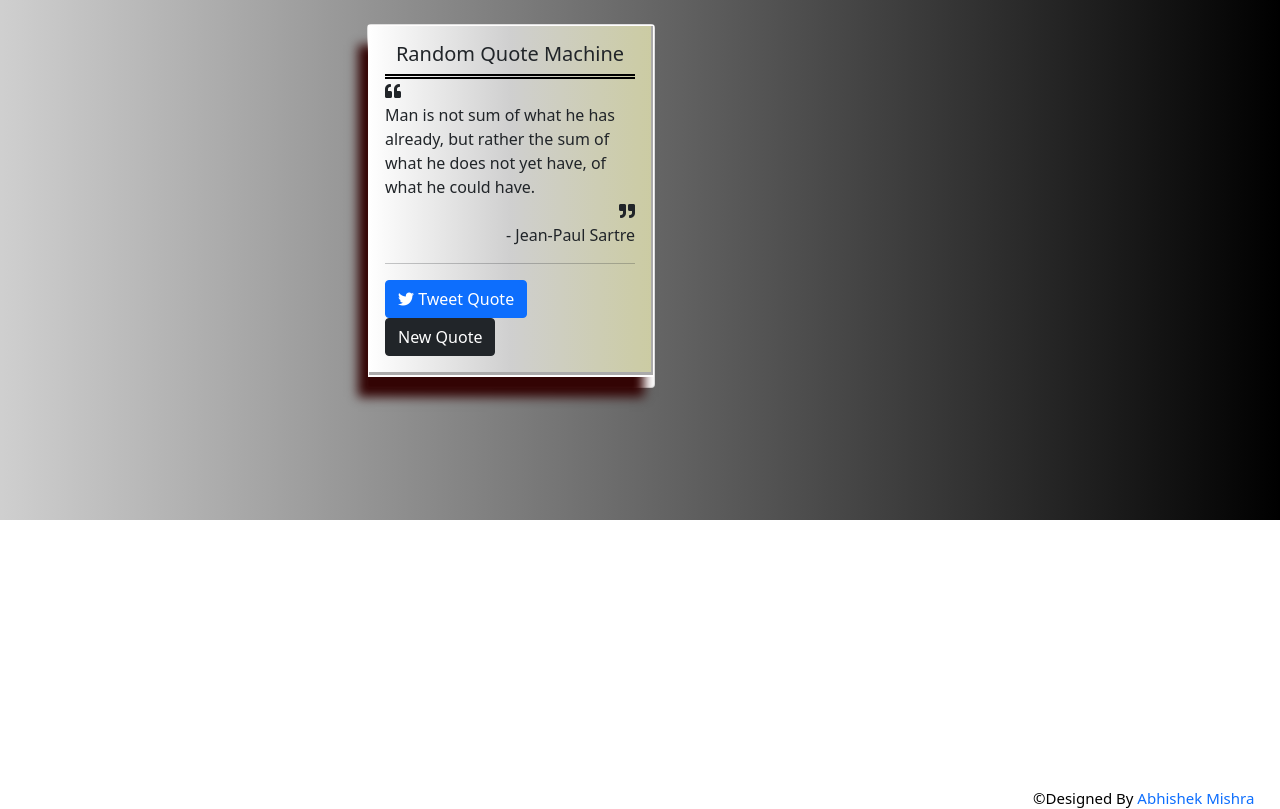
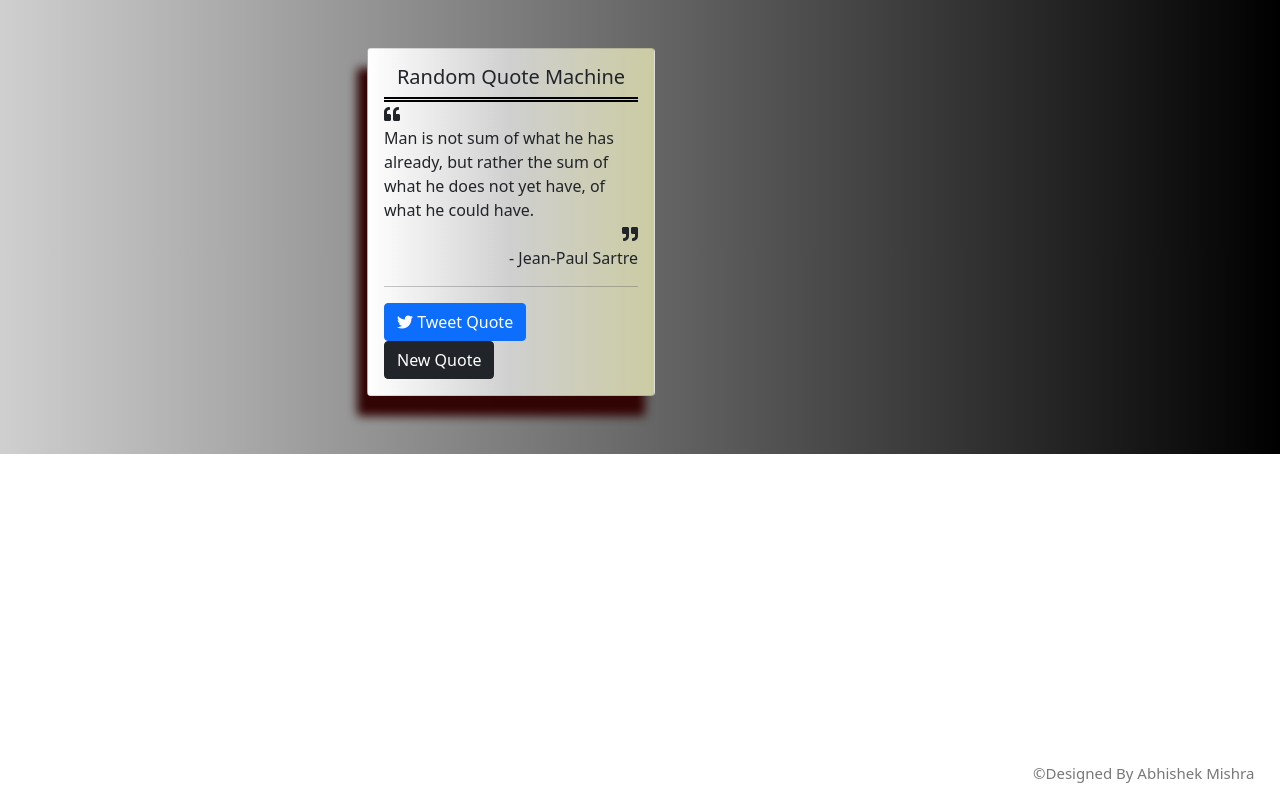
Before and after one commit to abmincodecreations/random_quote_generator-, a plain HTML site: page index.html in a window 1280 px wide. Drawn offline with nearby package versions, Linux system fonts and the light colour scheme.

```diff
--- a/index.html
+++ b/index.html
@@ -18,10 +18,10 @@
   <script src="https://cdn.freecodecamp.org/testable-projects-fcc/v1/bundle.js"></script>
 <div class=" pagebg" id="pagecontainer">
  <div class="container">
-        <div class="row py-4">
+        <div class="row py-5">
             <div class=" col-md-6 col-lg-6 col-xs-6  offset-md-3">
-               <div class="card" style="width: 18rem;">
-                 <div class="card-body cardborder" >
+               <div class="card cardborder" style="width: 18rem;">
+                 <div class="card-body" >
                    <wrapper id="quote-box" data-aos="zoom-out" >
                        <div class="topbar" >
                        <h5 class="card-title">Random Quote Machine</h5>
@@ -40,7 +40,13 @@
       </div>
   </div>
 </div>
-<div><p class="footertext">&copy;Designed By <a class="no-decoration" href="https://github.com/abmincodecreations">Abhishek Mishra</a></p></div>
+<div>
+  <p class="footertext">
+  <a class="no-decoration" href="https://github.com/abmincodecreations">
+  &copy;Designed By Abhishek Mishra
+  </a>
+  </p>
+</div>
 
 </body>
 
--- a/main.css
+++ b/main.css
@@ -1,11 +1,12 @@
 
 body{
   height:fit-content;
-}.pagebg{
+}
+.pagebg{
   position:relative;
   background-image: linear-gradient(to left, rgb(0, 0, 0) , rgba(201, 201, 201, 0.884));
   width: 100%;
-  height:65vh;
+  height:65%;
 }
 .aligntextright{
   text-align: right;
@@ -57,14 +58,15 @@
 }
 .footertext{
   text-align: right;
-  color:black;
-  position:absolute;
+  color:rgb(121, 120, 120);
+  position:fixed;
   width: 98vw;
   left: 0px;
-  bottom:-25px;
+  bottom:0px;
   font-size: 15px;
 
 }
 .no-decoration{
   text-decoration: none;
+  color:rgb(121, 120, 120);
 }
```
Also changed, not shown: 1 other file.
